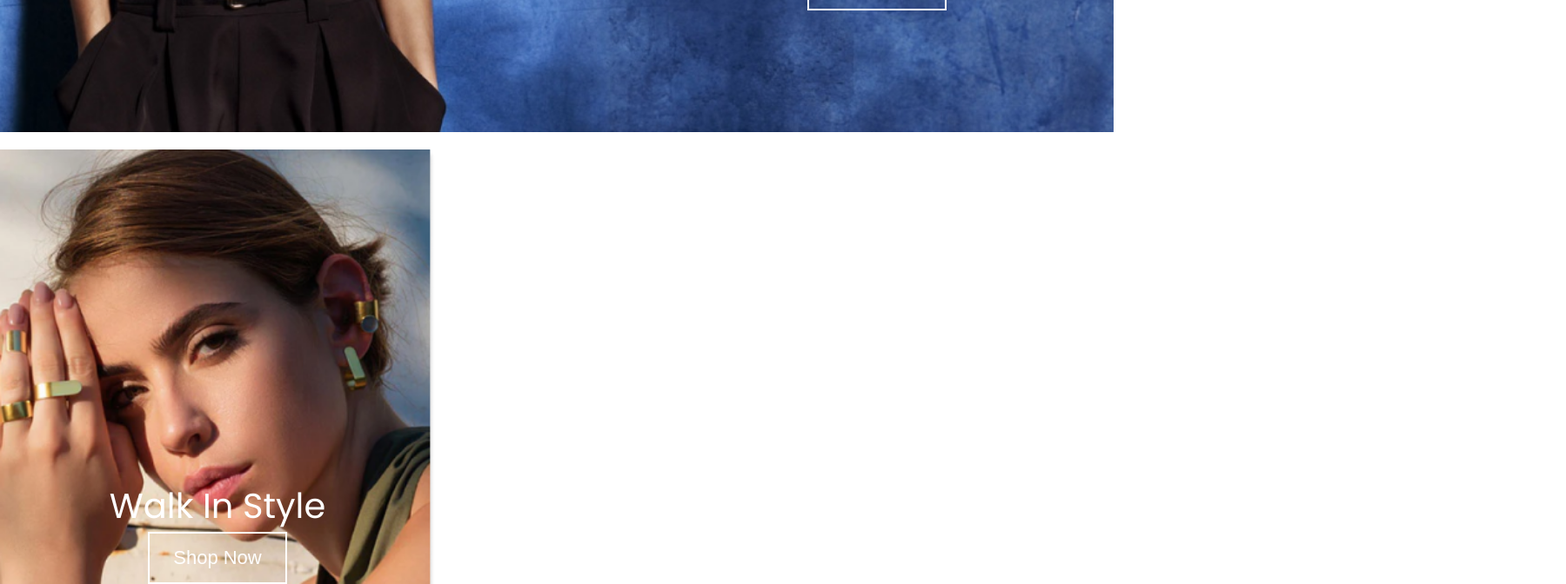
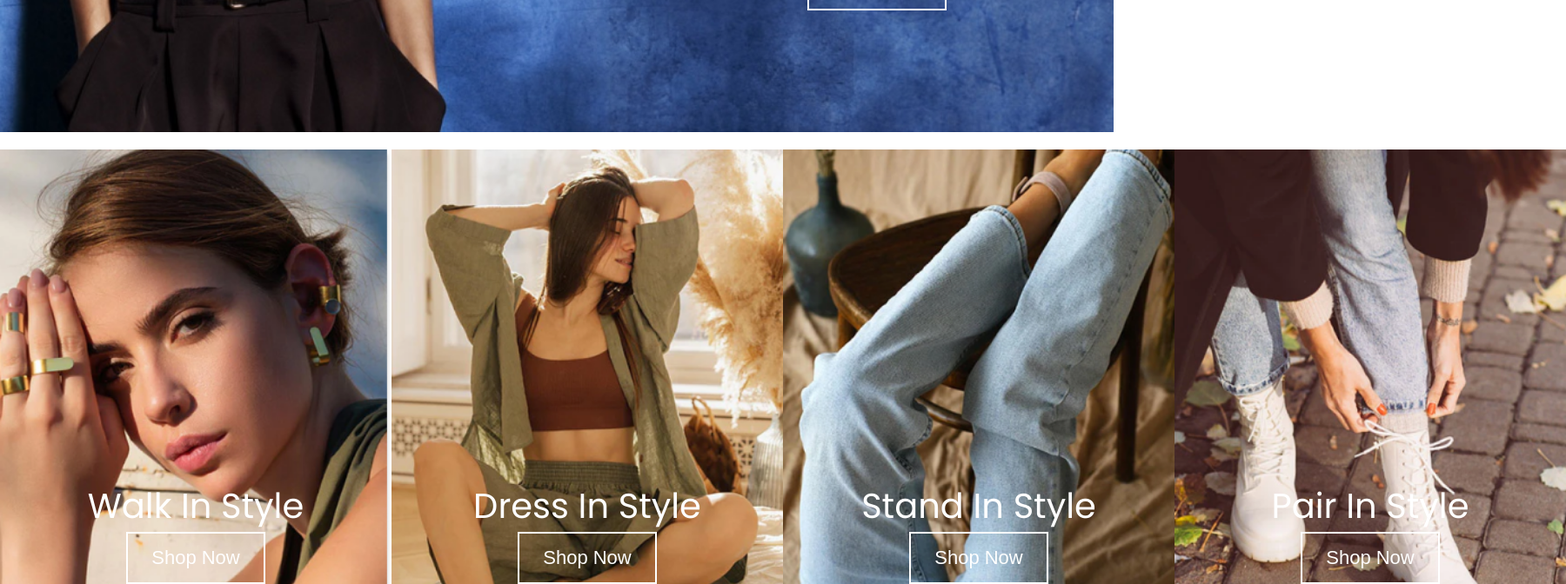
Before and after one commit to SokChanmakara/Rumtum, a Vue app: page / in a window 1280 px wide. Shown: the part 648-1320 px from the top of the page at 87% size, 1800 px wide, since content can reach past the window. Built offline with nearby package versions, Linux system fonts and the light colour scheme.

Commit message:
Add dynamic HomeCard

```diff
--- a/src/App.vue
+++ b/src/App.vue
@@ -1,15 +1,42 @@
 <template>
 <Banner/>
-<HomeCard/>
+<div class="homecard">
+    <HomeCard  v-for="card in cards" :title="card.title" :image="card.image" :key="card.title"/>
+</div>
+<ProductList/>
 </template>
 <script setup>
 // import { RouterLink, RouterView } from 'vue-router'
+import { ref } from "vue";
 import Banner from "./components/Banner.vue";
 import HomeCard from "./components/HomeCard.vue";
+import ProductList from "./components/ProductList.vue";
 // import Navbar from "./components/Navbar.vue";
 
+const cards = ref([
+    {
+        title: 'Walk In Style',
+        image: "../src/assets/images/card1.png"
+    },
+    {
+        title: 'Dress In Style',
+        image: "../src/assets/images/card2.png"
+    },
+    {
+        title: 'Stand In Style',
+        image: "../src/assets/images/card3.png"
+    },
+    {
+        title: 'Pair In Style',
+        image: "../src/assets/images/card4.png"
+    }
+]);
 </script>
 
 
 <style scoped>
+    .homecard{
+        display:flex;
+        justify-content: space-evenly;
+    }
 </style>
--- a/src/components/Banner.vue
+++ b/src/components/Banner.vue
@@ -237,12 +237,27 @@ img {
         display: none;
         background:#F77E8A;
         line-height: 40px;
-        padding:8px;
+        padding:16px;
         width:200px;
         height:auto;
     }
     .dropdown-menu:hover{
         display: block;
+    }
+    .dropdown-down:hover .dropdown-menu {
+        display: block;
+        animation: dropDown 0.5s ease-in-out;
+    }
+
+    @keyframes dropDown {
+        0% {
+            transform: translateY(-20px);
+            opacity: 0;
+        }
+        100% {
+            transform: translateY(0);
+            opacity: 1;
+        }
     }
     .dropdown-item{
         color:white;
--- a/src/components/HomeCard.vue
+++ b/src/components/HomeCard.vue
@@ -1,9 +1,9 @@
 <template>
     <section>
         <div class="card-container">
-            <div class="card">
+            <div class="card" :style="{ backgroundImage: `url(${image})` }">
                 <div class="card-text">
-                    <div class="text">Walk In Style</div>
+                    <div class="text">{{ title }}</div>
                     <ButtonShop/>
                 </div>
             </div>
@@ -14,6 +14,8 @@
 <script>
 import ButtonShop from './Button/ButtonShop.vue';
 export default {
+    name:'HomeCard',
+        props:["title", "image"],
     components:{
         ButtonShop
     }
@@ -23,12 +25,12 @@ export default {
 <style scoped>
     .card-container{
         display:flex;
-        justify-content: space-between;
+        justify-content: space-evenly;
     }
     .card{
-        width: 500px;
+        width: 450px;
         height: 500px;
-        background-image: url("../assets/images/card1.png");
+        /* background-image: url("../assets/images/card1.png"); */
         background-size:cover;
         background-repeat: no-repeat;
         margin-top: 20px;
@@ -45,6 +47,14 @@ export default {
         font-family: "Poppins";
         color:white;
     }
+    #recommend{
+        display:flex;
+        flex-direction: column;
+        align-items: center;
+        font-size: 24px;
+        font-family: "Poppins";
+        margin-top: 50px;
+    }
 
 
 </style>
--- a/src/components/ProductList.vue
+++ b/src/components/ProductList.vue
@@ -0,0 +1,21 @@
+<template>
+
+
+</template>
+
+<script>
+export default {
+
+}
+</script>
+
+<style scoped>
+    #recommend{
+        display:flex;
+        flex-direction: column;
+        align-items: center;
+        font-size: 24px;
+        font-family: "Poppins";
+        margin-top: 50px;
+    }
+</style>
```
Also changed, not shown: src/components/LoginPage/CreateAccount.vue (added), src/components/LoginPage/Login.vue (added).
